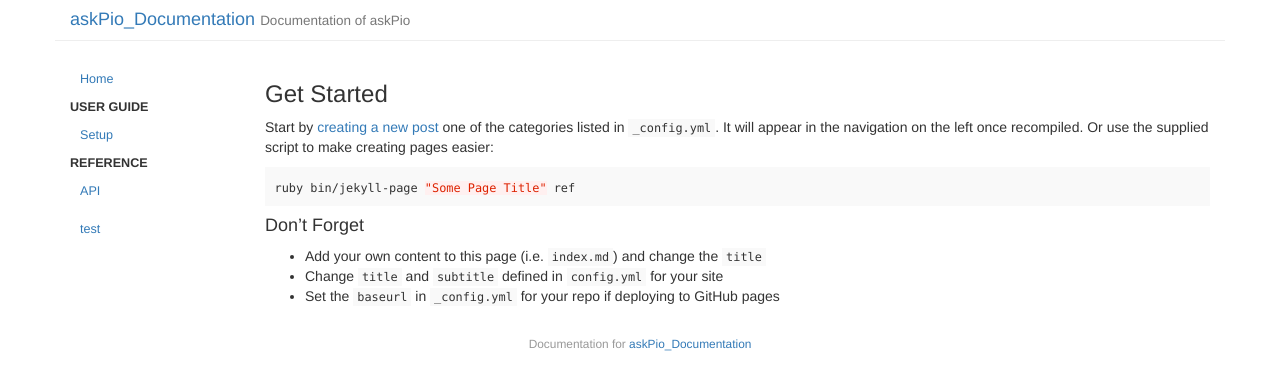
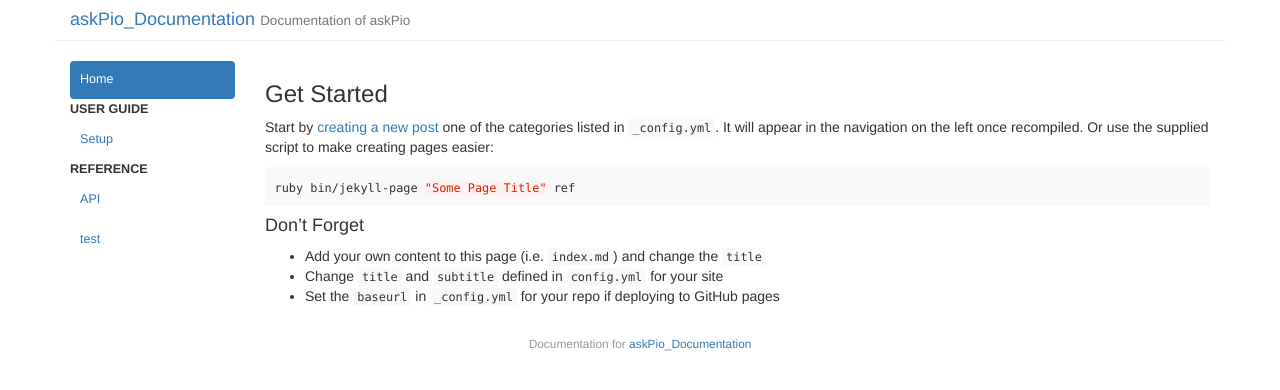
Before and after one commit to Harshgupta71/askPio_Documentation, a Jekyll site: the page built from index.md, in a window 1280 px wide. Shown: the top 390 px of the page. Built offline with Jekyll 4.4.1, drawn with Linux system fonts in a browser that asks for light colours.

Commit message:
Update navigation.html

```diff
--- a/_includes/navigation.html
+++ b/_includes/navigation.html
@@ -1,4 +1,4 @@
-<ul class="nav nav-list">
+<ul class="nav nav-pills nav-stacked">
     <li><a href="{{ site.baseurl }}/">Home</a></li>
     {% for section in site.sections %}
         {% assign attr = section[0] %}
```
